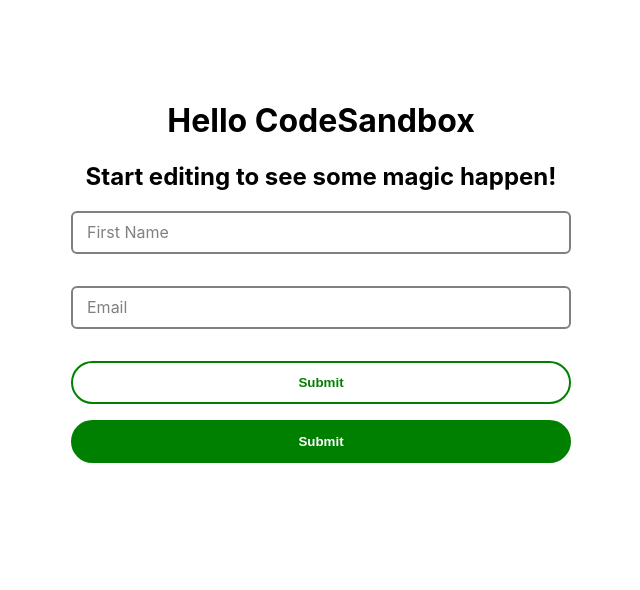
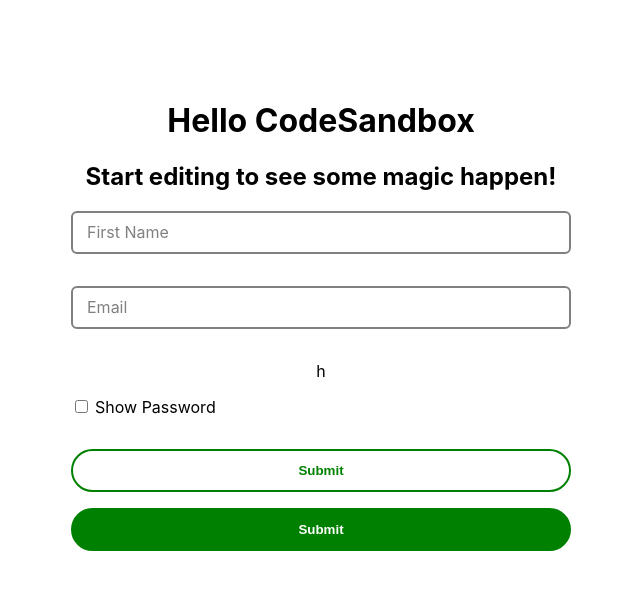
Before and after one commit to E-I-S-S-A/react-reusable-elements, a React (Create React App) app: page / in a window 1280 px wide. Shown: the top 590 px of the page, without its empty margins (9-649 px from the left). Built offline with nearby package versions, Linux system fonts and the light colour scheme.

Commit message:
feat: common checkbox component compleed

```diff
--- a/src/App.tsx
+++ b/src/App.tsx
@@ -4,11 +4,13 @@ import { SubmitHandler, useForm } from "react-hook-form";
 import EissaInputField from './components/EissaInputField/EissaInputField';
 import { DevTool } from "@hookform/devtools";
 import EissaButton from './components/EissaButton/EissaButton';
+import EissaCheckbox from './components/EissaCheckbox/EissaCheckbox';
 
 interface FormData {
   firstName: string;
   email: string;
   age: number;
+  showPassword: boolean
 }
 
 function App() {
@@ -61,6 +63,9 @@ function App() {
           rules={{ required: "This is req", pattern: { value: /^[\w-\.]+@([\w-]+\.)+[\w-]{2,4}$/g, message: "Should be email" } }}
           isTouched={touchedFields.email}
         />
+        <div>h</div>
+        <EissaCheckbox label='Show Password' name='showPassword'
+          register={register} rules={{ required: { value: true, message: "This is required to accept" } }} isTouched={touchedFields.showPassword} error={errors?.showPassword} />
         <EissaButton label='Submit' type='submit' variant='secondary' isLoading={isLoading} />
         <EissaButton label='Submit' type='submit' variant='primary' isLoading={isLoading} />
       </form>
--- /dev/null
+++ b/src/components/EissaCheckbox/EissaCheckbox.module.css
@@ -0,0 +1,28 @@
+.checkbox_container {
+    display: flex;
+    flex-direction: column;
+    align-items: start;
+}
+
+.checkbox_label {
+    padding-left: 0.25rem;
+}
+
+.checkbox {
+    accent-color: var(--brand-color)
+}
+
+.errorMessage {
+    color: red;
+    font-size: 0.75rem;
+    height: 1rem;
+    transition: opacity 0.75s ease;
+}
+
+.hideErrorMessage {
+    opacity: 0;
+}
+
+.showErrorMessage {
+    opacity: 1;
+}
--- /dev/null
+++ b/src/components/EissaCheckbox/EissaCheckbox.tsx
@@ -0,0 +1,42 @@
+import React from "react";
+import {
+    Path,
+    UseFormRegister,
+    FieldValues,
+    FieldError,
+    RegisterOptions,
+    UseFormReturn
+} from "react-hook-form";
+import styles from "./EissaCheckbox.module.css";
+
+interface EissaCheckboxProps<T extends FieldValues> {
+    label: string;
+    name: Path<T>;
+    register: UseFormRegister<T>;
+    rules?: RegisterOptions<T>;
+    error?: FieldError;
+    isTouched?: boolean;
+}
+
+const EissaCheckbox = <T extends FieldValues>(props: EissaCheckboxProps<T>) => {
+
+    const { label, name, register, rules, error, isTouched } = props;
+
+    return (
+        <div className={styles.checkbox_container}>
+            <div>
+                <input
+                    type="checkbox"
+                    {...register(name, rules)}
+                    className={`${styles.checkbox} ${isTouched && error?.message ? styles.error : ""}`}
+                />
+                <label className={styles.checkbox_label} htmlFor={name}>
+                    {label}
+                </label>
+            </div>
+            <div className={`${styles.errorMessage} ${isTouched && error?.message ? styles.showErrorMessage : styles.hideErrorMessage}`}> {error?.message}</div>
+        </div>
+    );
+};
+
+export default EissaCheckbox;
```
